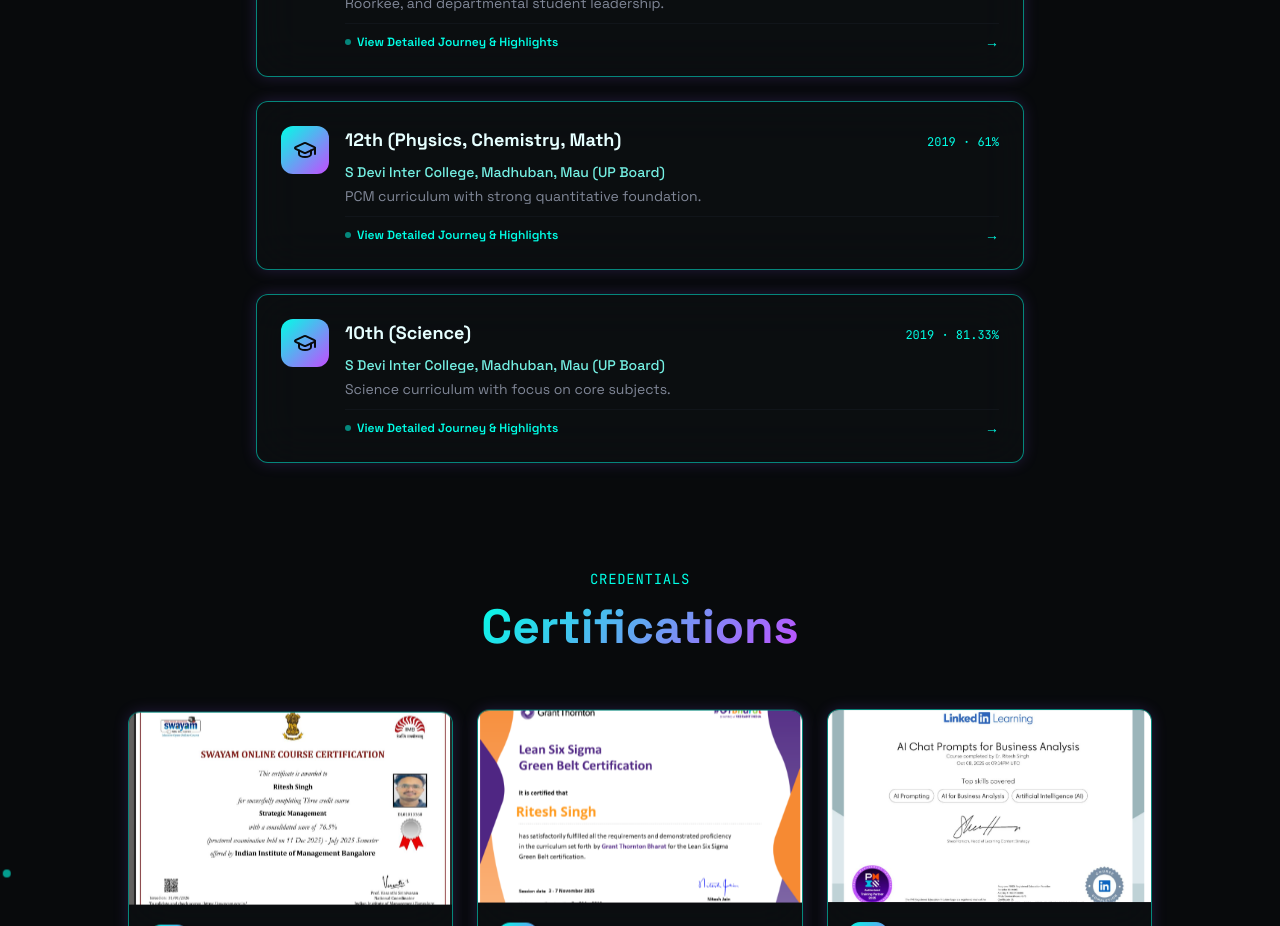
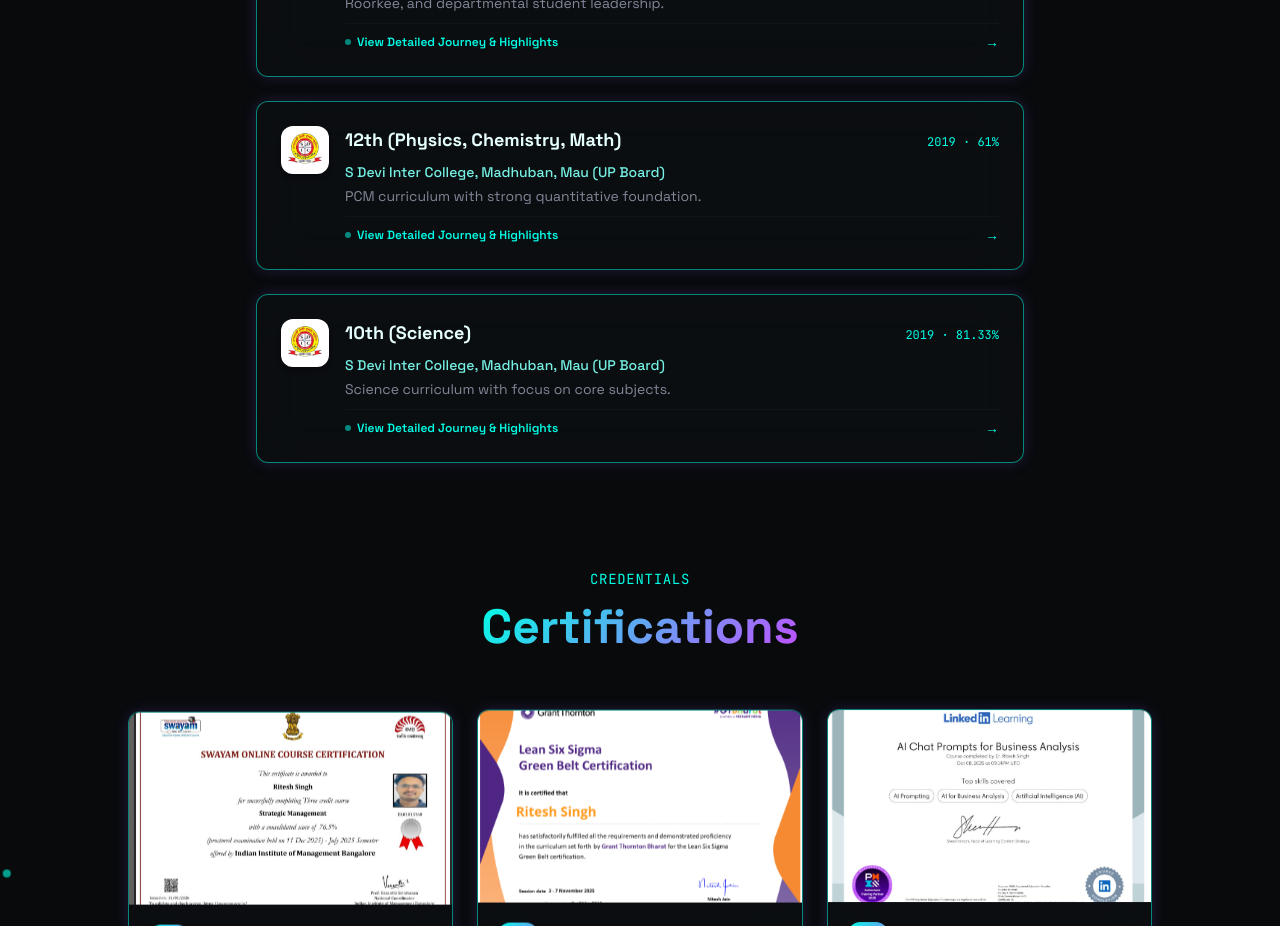
Before and after one commit to rajsingh2311/Er.Riteshsingh.analytics, a React (Vite) app: page / in a window 1280 px wide. Shown: the part 5260-6186 px from the top of the page. Built offline with nearby package versions, Linux system fonts and the light colour scheme; the HTML template or start-up script is replaced by a standard one.

Commit message:
Use SDIC crest logo on 10th and 12th Education cards

```diff
--- a/src/components/EducationSection.tsx
+++ b/src/components/EducationSection.tsx
@@ -29,12 +29,14 @@ const education = [
     school: "S Devi Inter College, Madhuban, Mau (UP Board)",
     period: "2019 · 61%",
     desc: "PCM curriculum with strong quantitative foundation.",
+    logo: `${import.meta.env.BASE_URL}assets/aistudio/image_1787efbd.png`,
   },
   {
     degree: "10th (Science)",
     school: "S Devi Inter College, Madhuban, Mau (UP Board)",
     period: "2019 · 81.33%",
     desc: "Science curriculum with focus on core subjects.",
+    logo: `${import.meta.env.BASE_URL}assets/aistudio/image_1787efbd.png`,
   },
 ];
 
--- a/src/pages/SectionPage.tsx
+++ b/src/pages/SectionPage.tsx
@@ -504,6 +504,7 @@ const EducationContent = () => {
       period: "2019 · 61%",
       desc: "PCM curriculum with quantitative foundation.",
       activities: ["Academic coursework"],
+      logo: `${import.meta.env.BASE_URL}assets/aistudio/image_1787efbd.png`,
     },
     {
       degree: "10th (Science)",
@@ -511,6 +512,7 @@ const EducationContent = () => {
       period: "2019 · 81.33%",
       desc: "Science curriculum.",
       activities: ["Academic coursework"],
+      logo: `${import.meta.env.BASE_URL}assets/aistudio/image_1787efbd.png`,
     },
   ];
 
```
Also changed, not shown: public/assets/aistudio/image_1787efbd.png (added).
